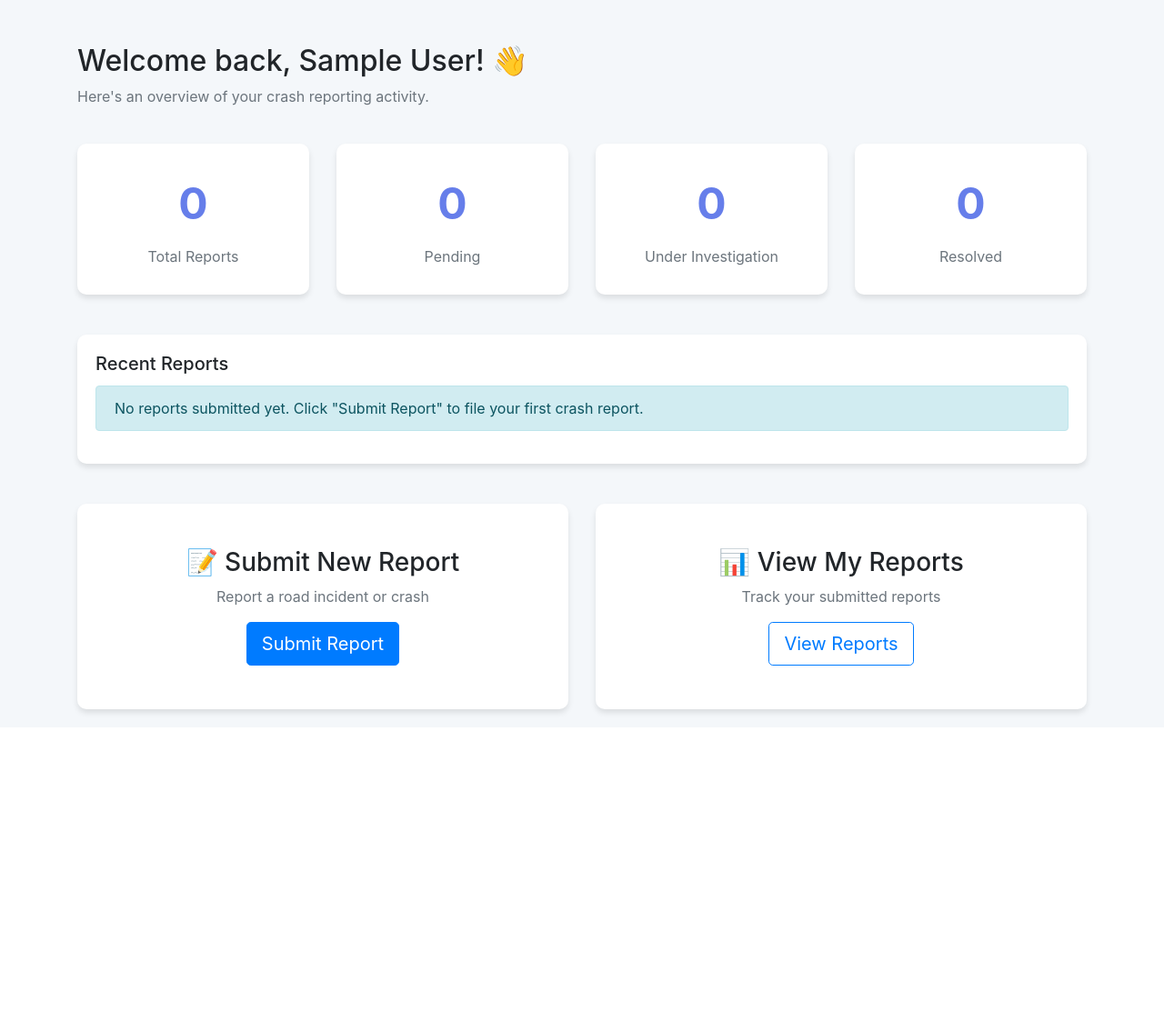
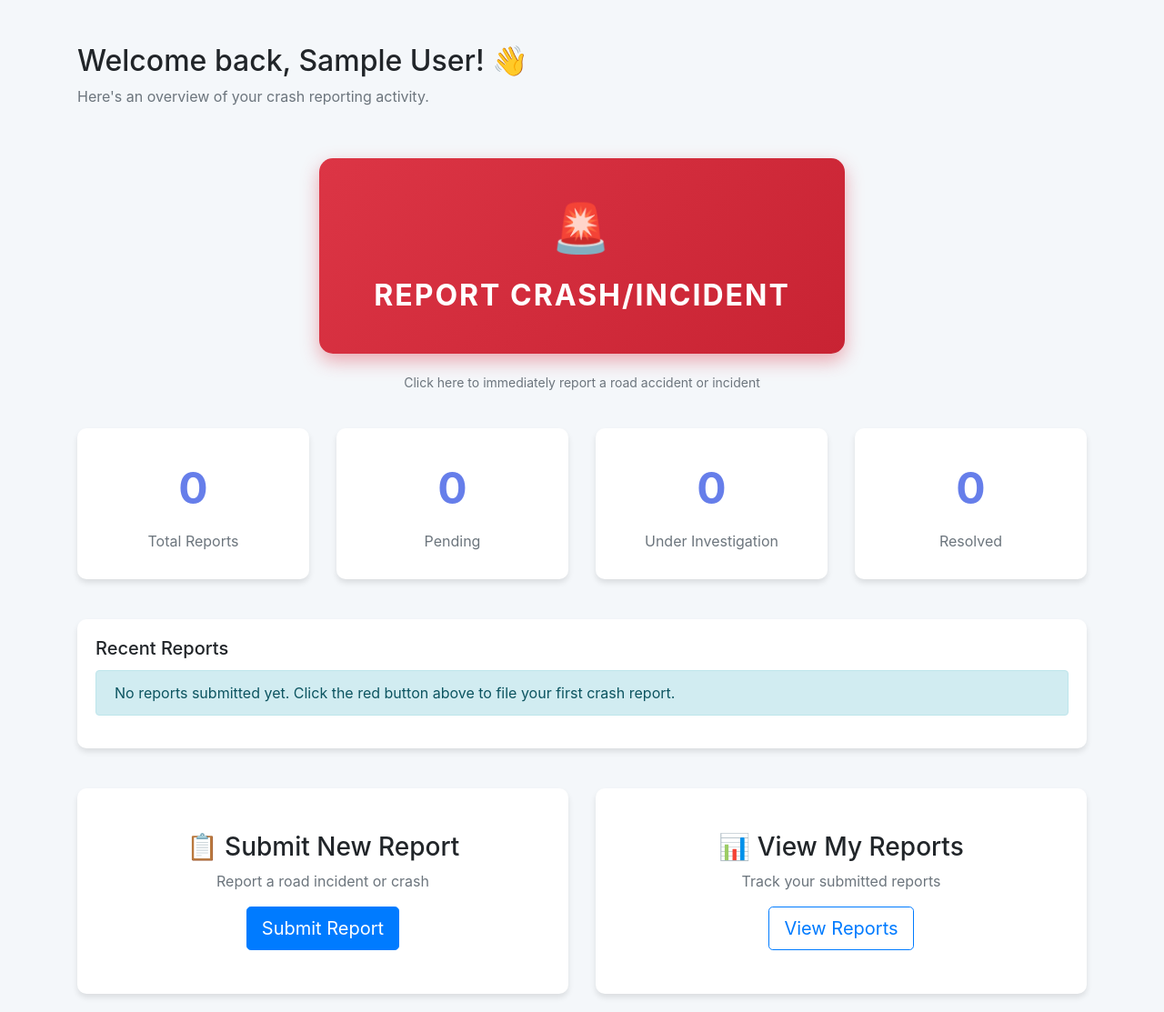
Before and after one commit to Mikaeelmoha123/CrashPoint, a PHP site: page /dashboard.php in a window 1280 px wide. Shown: the part 56-1169 px from the top of the page at 91% size. Before the commit the page ends 845 px from the top, so only its background shows below. Run offline with PHP 8.4, Linux system fonts and the light colour scheme; the visitor is signed in with stand-in values (Sample User, id 1); a stand-in replaces the project's code that opens the database connection.

Commit message:
Update dashboard.php

```diff
--- a/crashpoint/drivers/dashboard.php
+++ b/crashpoint/drivers/dashboard.php
@@ -83,6 +83,88 @@ $driver_id = $_SESSION['driver_id'];
             font-size: 16px;
             margin-top: 10px;
         }
+
+        /* Emergency Report Button Styles */
+        .emergency-report-section {
+            margin: 40px 0;
+            text-align: center;
+        }
+
+        .emergency-report-btn {
+            background: linear-gradient(135deg, #dc3545 0%, #c82333 100%);
+            border: none;
+            border-radius: 15px;
+            padding: 40px 60px;
+            font-size: 32px;
+            font-weight: bold;
+            color: white;
+            text-transform: uppercase;
+            letter-spacing: 2px;
+            box-shadow: 0 8px 20px rgba(220, 53, 69, 0.4);
+            transition: all 0.3s ease;
+            cursor: pointer;
+            position: relative;
+            overflow: hidden;
+            display: inline-block;
+            text-decoration: none;
+        }
+
+        .emergency-report-btn:hover {
+            transform: scale(1.05);
+            box-shadow: 0 12px 30px rgba(220, 53, 69, 0.6);
+            color: white;
+            text-decoration: none;
+        }
+
+        .emergency-report-btn:active {
+            transform: scale(0.98);
+        }
+
+        .emergency-report-btn::before {
+            content: '';
+            position: absolute;
+            top: 50%;
+            left: 50%;
+            width: 0;
+            height: 0;
+            border-radius: 50%;
+            background: rgba(255, 255, 255, 0.2);
+            transform: translate(-50%, -50%);
+            transition: width 0.6s, height 0.6s;
+        }
+
+        .emergency-report-btn:hover::before {
+            width: 300px;
+            height: 300px;
+        }
+
+        .emergency-report-btn .btn-content {
+            position: relative;
+            z-index: 1;
+        }
+
+        .emergency-icon {
+            font-size: 48px;
+            display: block;
+            margin-bottom: 15px;
+            animation: pulse 2s infinite;
+        }
+
+        @keyframes pulse {
+            0%, 100% {
+                transform: scale(1);
+            }
+            50% {
+                transform: scale(1.1);
+            }
+        }
+
+        .emergency-subtitle {
+            font-size: 14px;
+            margin-top: 15px;
+            color: #6c757d;
+            font-weight: normal;
+        }
     </style>
 </head>
 <body>
@@ -102,7 +184,7 @@ $driver_id = $_SESSION['driver_id'];
                         <a class="nav-link" href="#">My Reports</a>
                     </li>
                     <li class="nav-item">
-                        <a class="nav-link" href="#">Submit Report</a>
+                        <a class="nav-link" href="report_template.php">Submit Report</a>
                     </li>
                     <li class="nav-item">
                         <a class="nav-link" href="#">Profile</a>
@@ -122,6 +204,17 @@ $driver_id = $_SESSION['driver_id'];
                 <h2>Welcome back, <?php echo htmlspecialchars($driver_name); ?>! 👋</h2>
                 <p class="text-muted">Here's an overview of your crash reporting activity.</p>
             </div>
+        </div>
+
+        <!-- EMERGENCY REPORT BUTTON -->
+        <div class="emergency-report-section">
+            <a href="report_template.php" class="emergency-report-btn">
+                <div class="btn-content">
+                    <span class="emergency-icon">🚨</span>
+                    Report Crash/Incident
+                </div>
+            </a>
+            <p class="emergency-subtitle">Click here to immediately report a road accident or incident</p>
         </div>
 
         <!-- Statistics Cards -->
@@ -159,7 +252,7 @@ $driver_id = $_SESSION['driver_id'];
                     <div class="card-body">
                         <h5 class="card-title">Recent Reports</h5>
                         <div class="alert alert-info">
-                            No reports submitted yet. Click "Submit Report" to file your first crash report.
+                            No reports submitted yet. Click the red button above to file your first crash report.
                         </div>
                     </div>
                 </div>
@@ -171,9 +264,9 @@ $driver_id = $_SESSION['driver_id'];
             <div class="col-md-6">
                 <div class="card dashboard-card">
                     <div class="card-body text-center p-5">
-                        <h3>📝 Submit New Report</h3>
+                        <h3>📋 Submit New Report</h3>
                         <p class="text-muted">Report a road incident or crash</p>
-                        <a href="#" class="btn btn-primary btn-lg">Submit Report</a>
+                        <a href="report_template.php" class="btn btn-primary btn-lg">Submit Report</a>
                     </div>
                 </div>
             </div>
```
